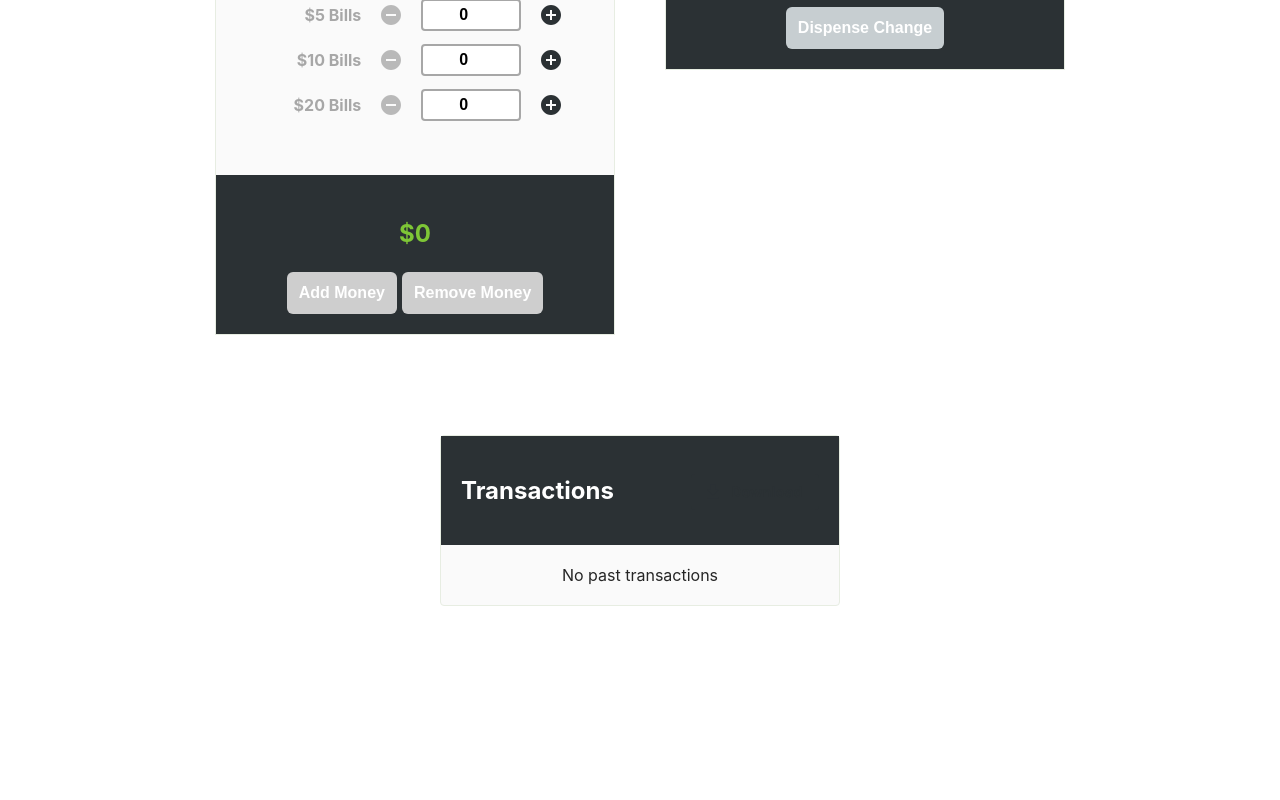
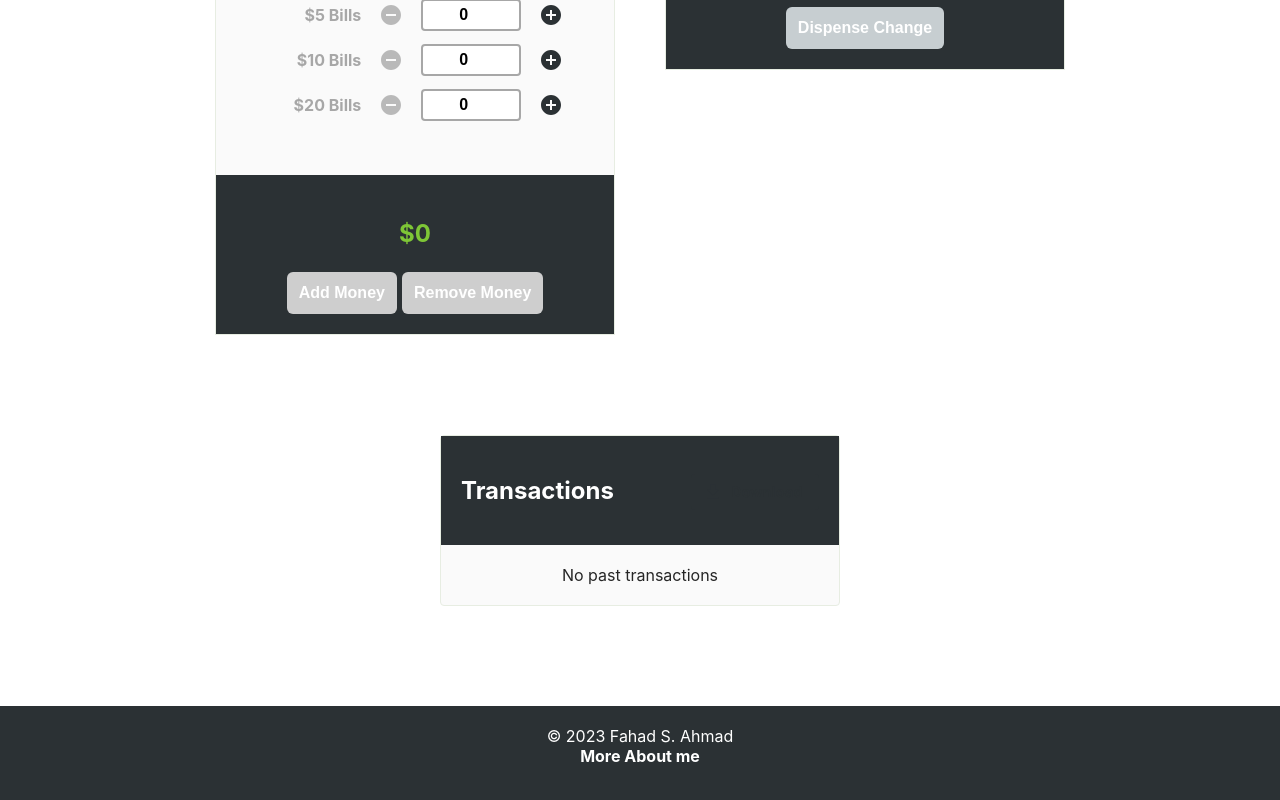
Before and after one commit to readysetgit/cash-register, a React (Create React App) app: page / in a window 1280 px wide. Shown: the part 628-1428 px from the top of the page. Built offline with nearby package versions, Linux system fonts and the light colour scheme.

Commit message:
visual cleanup

```diff
--- a/src/components/ChangeMoney.scss
+++ b/src/components/ChangeMoney.scss
@@ -15,7 +15,7 @@
 
 .row-container {
     display: flex;
-    justify-content: flex-end;
+    justify-content: center;
     gap: 10px;
 
     .x-bills {
--- a/src/components/Footer.jsx
+++ b/src/components/Footer.jsx
@@ -1,7 +1,19 @@
+import React from 'react';
 import "./Footer.scss";
 
-const Footer = () => {
-    return ( <div className="footer"></div> );
+function Footer() {
+  return (
+    <footer className="footer">
+      <div className="container">
+        <p>&copy; 2023 Fahad S. Ahmad</p>
+        <p>
+          <a href="https://www.whoisfahad.com" target="_blank" rel="noopener noreferrer">
+            More About me
+          </a>
+        </p>
+      </div>
+    </footer>
+  );
 }
 
 export default Footer;
--- a/src/components/Footer.scss
+++ b/src/components/Footer.scss
@@ -1,3 +1,28 @@
 .footer {
-    margin-top: 200px;
-}
+    background-color: #2B3134;
+    color: white;
+    padding: 20px 0;
+    text-align: center;
+    margin-top: 100px;
+    padding-top: 20px;
+    padding-bottom: 150px;
+    a {
+      color: white;
+      text-decoration: none;
+      font-weight: bold;
+
+      &:hover {
+        text-decoration: underline;
+      }
+    }
+
+    p {
+      margin: 0;
+    }
+  }
+
+  .container {
+    max-width: 1200px;
+    margin: 0 auto;
+    padding: 0 20px;
+  }
```
